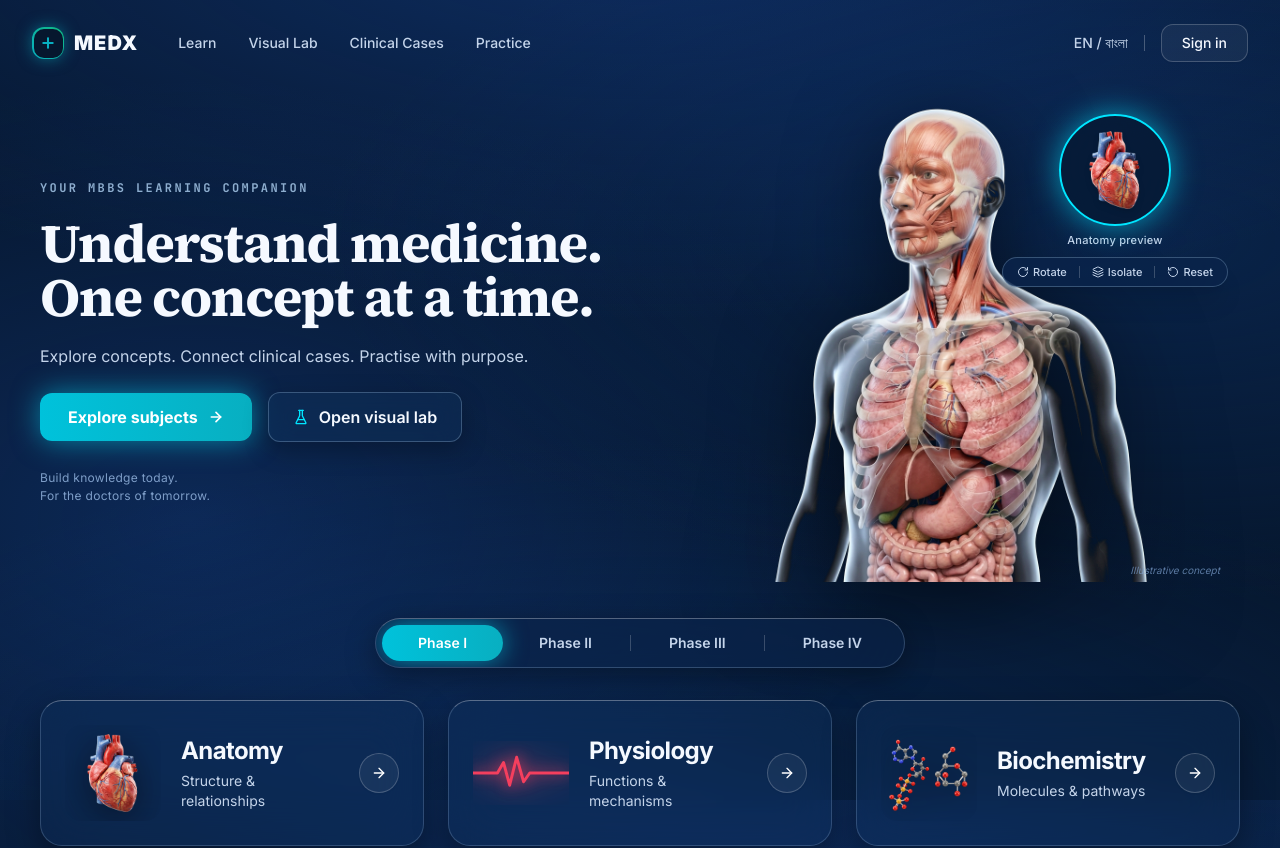
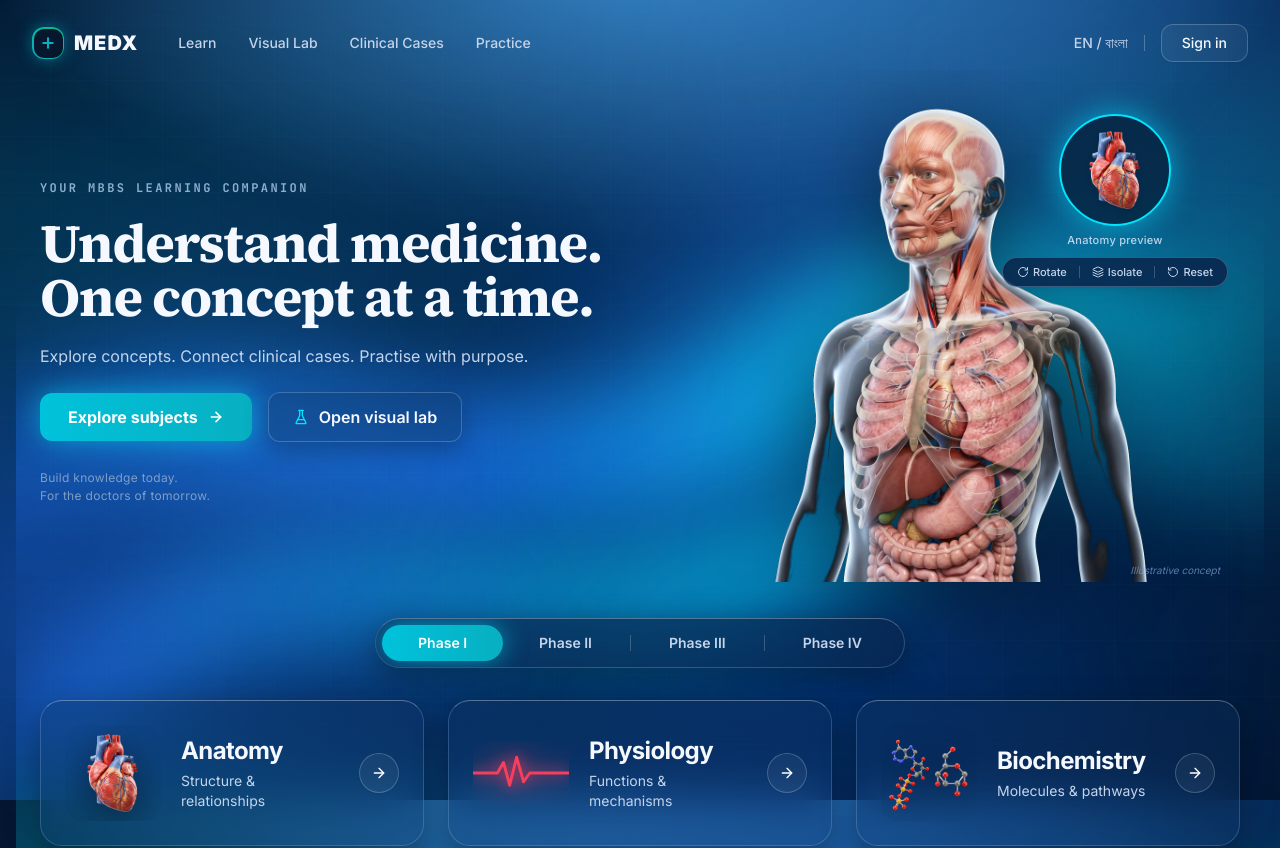
Before and after one commit to istihadahmed007/med, a React (Vite) app: page / in a window 1280 px wide. Shown: the top 848 px of the page. Built offline with nearby package versions, Linux system fonts and the light colour scheme.

Commit message:
style: unify MEDX glass atmosphere across pages

```diff
--- a/src/index.css
+++ b/src/index.css
@@ -186,3 +186,189 @@ body {
     padding-right: 2rem;
   }
 }
+
+
+/* --------------------------------------------------------------------------
+   MEDX immersive glass atmosphere
+   Centralized so every route shares one coherent visual language.
+   -------------------------------------------------------------------------- */
+:root {
+  --medx-bg-deep: #03142b;
+  --medx-bg-mid: #073b72;
+  --medx-cyan: #20e6f2;
+  --medx-glass: rgba(8, 51, 96, 0.42);
+  --medx-glass-strong: rgba(5, 35, 72, 0.72);
+  --medx-glass-soft: rgba(22, 91, 148, 0.20);
+  --medx-line: rgba(132, 220, 255, 0.30);
+  --medx-highlight: rgba(255, 255, 255, 0.18);
+  --medx-shadow: 0 20px 55px rgba(0, 9, 30, 0.34);
+}
+
+html {
+  background: var(--medx-bg-deep);
+}
+
+body {
+  position: relative;
+  isolation: isolate;
+  min-height: 100vh;
+  background:
+    radial-gradient(70% 48% at 50% -4%, rgba(72, 174, 255, 0.52), transparent 72%),
+    radial-gradient(42% 48% at 92% 34%, rgba(0, 184, 224, 0.22), transparent 70%),
+    radial-gradient(55% 56% at 6% 72%, rgba(20, 93, 213, 0.30), transparent 72%),
+    linear-gradient(145deg, #04152f 0%, #062c59 45%, #03142b 100%);
+  background-attachment: fixed;
+}
+
+body::before,
+body::after {
+  content: "";
+  position: fixed;
+  z-index: -2;
+  inset: -18%;
+  pointer-events: none;
+}
+
+body::before {
+  opacity: 0.72;
+  background:
+    radial-gradient(ellipse at 15% 35%, rgba(32, 230, 242, 0.16) 0 5%, transparent 31%),
+    radial-gradient(ellipse at 72% 19%, rgba(78, 155, 255, 0.24) 0 6%, transparent 34%),
+    radial-gradient(ellipse at 60% 78%, rgba(0, 87, 190, 0.30) 0 8%, transparent 38%);
+  filter: blur(52px) saturate(125%);
+  animation: medx-aurora-drift 22s ease-in-out infinite alternate;
+}
+
+body::after {
+  z-index: -1;
+  opacity: 0.16;
+  background-image:
+    linear-gradient(rgba(118, 206, 255, 0.13) 1px, transparent 1px),
+    linear-gradient(90deg, rgba(118, 206, 255, 0.13) 1px, transparent 1px);
+  background-size: 56px 56px;
+  mask-image: linear-gradient(to bottom, transparent, black 20%, black 78%, transparent);
+  -webkit-mask-image: linear-gradient(to bottom, transparent, black 20%, black 78%, transparent);
+}
+
+#root {
+  min-height: 100vh;
+  background: transparent;
+}
+
+.bg-royal-mesh {
+  background-color: transparent;
+  background-image:
+    radial-gradient(ellipse 72% 48% at 50% -8%, rgba(80, 182, 255, 0.30), transparent 72%),
+    radial-gradient(ellipse 46% 52% at 96% 38%, rgba(0, 207, 232, 0.16), transparent 70%),
+    radial-gradient(ellipse 58% 50% at 4% 78%, rgba(31, 98, 218, 0.25), transparent 72%);
+  background-attachment: fixed;
+}
+
+/* One material system for cards, toolbars, dialogs and study surfaces. */
+.glass-panel,
+.glass-panel-royal,
+.glass-panel-subtle,
+.glass-panel-elevated,
+.glass-panel-royal-elevated,
+.glass-panel-reading {
+  position: relative;
+  overflow: hidden;
+  background: linear-gradient(135deg, rgba(25, 92, 148, 0.34), rgba(4, 31, 68, 0.56));
+  border: 1px solid var(--medx-line);
+  border-top-color: rgba(226, 247, 255, 0.48);
+  box-shadow: inset 0 1px 0 var(--medx-highlight), var(--medx-shadow);
+  backdrop-filter: blur(22px) saturate(145%);
+  -webkit-backdrop-filter: blur(22px) saturate(145%);
+}
+
+.glass-panel-elevated,
+.glass-panel-royal-elevated,
+.glass-panel-reading {
+  background: linear-gradient(135deg, rgba(20, 80, 137, 0.48), rgba(3, 26, 60, 0.76));
+}
+
+/* Normalize legacy opaque Tailwind surfaces inside application pages. */
+:where(main, aside, header, nav) [class*="bg-slate-950"],
+:where(main, aside, header, nav) [class*="bg-slate-900"],
+:where(main, aside, header, nav) [class*="bg-med-950"],
+:where(main, aside, header, nav) [class*="bg-med-900"] {
+  background-color: var(--medx-glass-strong) !important;
+  backdrop-filter: blur(18px) saturate(135%);
+  -webkit-backdrop-filter: blur(18px) saturate(135%);
+}
+
+:where(main, aside, header, nav) [class*="bg-slate-800"],
+:where(main, aside, header, nav) [class*="bg-med-850"],
+:where(main, aside, header, nav) [class*="bg-med-800"] {
+  background-color: var(--medx-glass) !important;
+  backdrop-filter: blur(14px) saturate(130%);
+  -webkit-backdrop-filter: blur(14px) saturate(130%);
+}
+
+:where(main, aside, header, nav) [class*="border-slate-800"],
+:where(main, aside, header, nav) [class*="border-slate-700"] {
+  border-color: rgba(151, 222, 255, 0.22) !important;
+}
+
+/* Keep media, 3D canvases and diagnostic images optically accurate. */
+canvas,
+video,
+img {
+  backdrop-filter: none;
+  -webkit-backdrop-filter: none;
+}
+
+button,
+a,
+[role="button"] {
+  -webkit-tap-highlight-color: transparent;
+}
+
+button:focus-visible,
+a:focus-visible,
+[role="button"]:focus-visible,
+input:focus-visible,
+select:focus-visible,
+textarea:focus-visible {
+  outline: 2px solid var(--medx-cyan);
+  outline-offset: 3px;
+}
+
+@keyframes medx-aurora-drift {
+  0% { transform: translate3d(-2%, -1%, 0) scale(1); }
+  50% { transform: translate3d(3%, 2%, 0) scale(1.05); }
+  100% { transform: translate3d(-1%, 4%, 0) scale(1.02); }
+}
+
+@media (prefers-reduced-motion: reduce) {
+  body::before {
+    animation: none;
+  }
+}
+
+@media (max-width: 767px) {
+  body {
+    background-attachment: scroll;
+  }
+
+  .glass-panel,
+  .glass-panel-royal,
+  .glass-panel-elevated,
+  .glass-panel-royal-elevated,
+  .glass-panel-reading {
+    backdrop-filter: blur(15px) saturate(130%);
+    -webkit-backdrop-filter: blur(15px) saturate(130%);
+    box-shadow: 0 12px 30px rgba(0, 9, 30, 0.28);
+  }
+}
+
+@supports not ((backdrop-filter: blur(1px)) or (-webkit-backdrop-filter: blur(1px))) {
+  .glass-panel,
+  .glass-panel-royal,
+  .glass-panel-subtle,
+  .glass-panel-elevated,
+  .glass-panel-royal-elevated,
+  .glass-panel-reading {
+    background: rgba(4, 32, 70, 0.94);
+  }
+}
```
